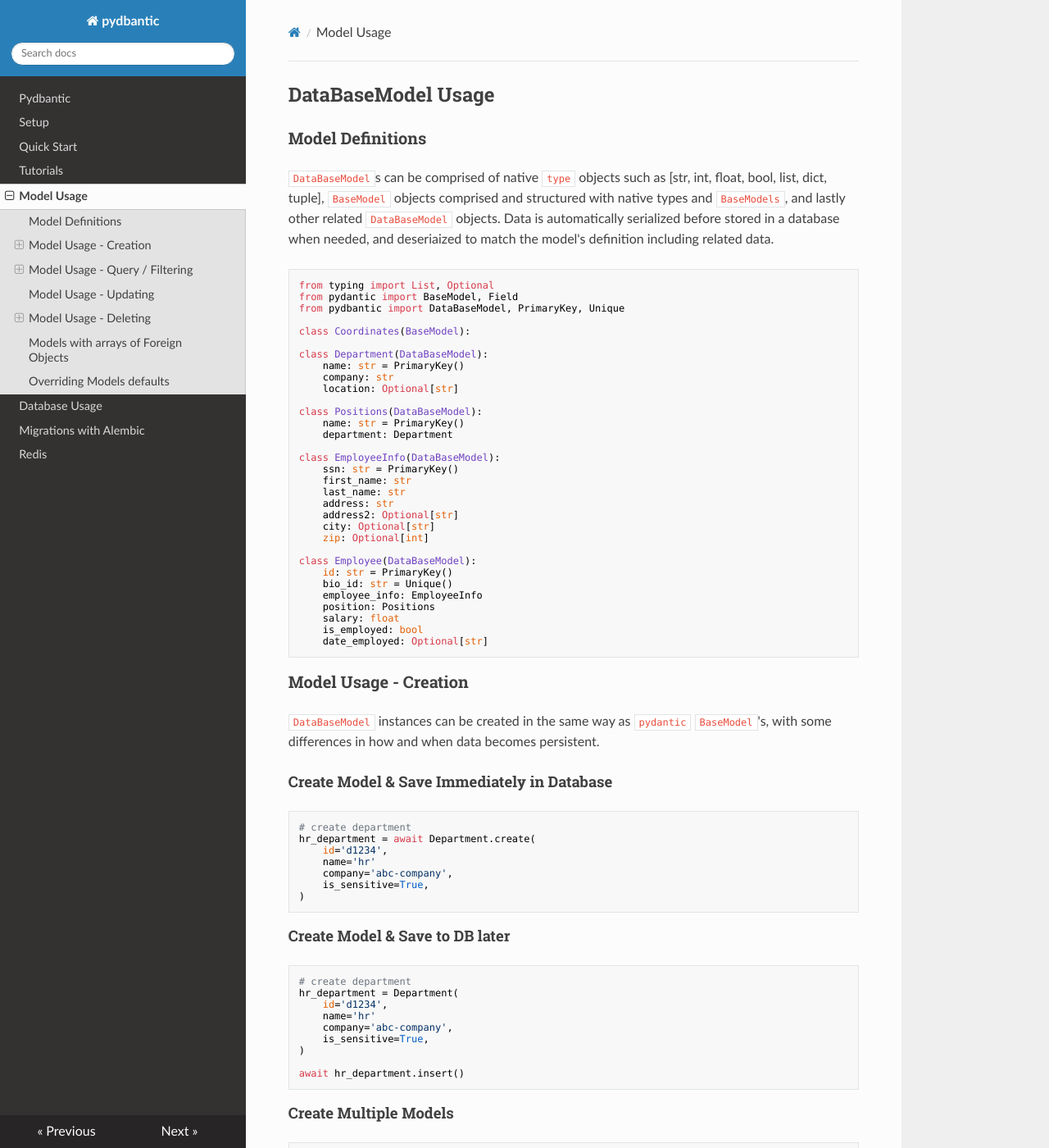
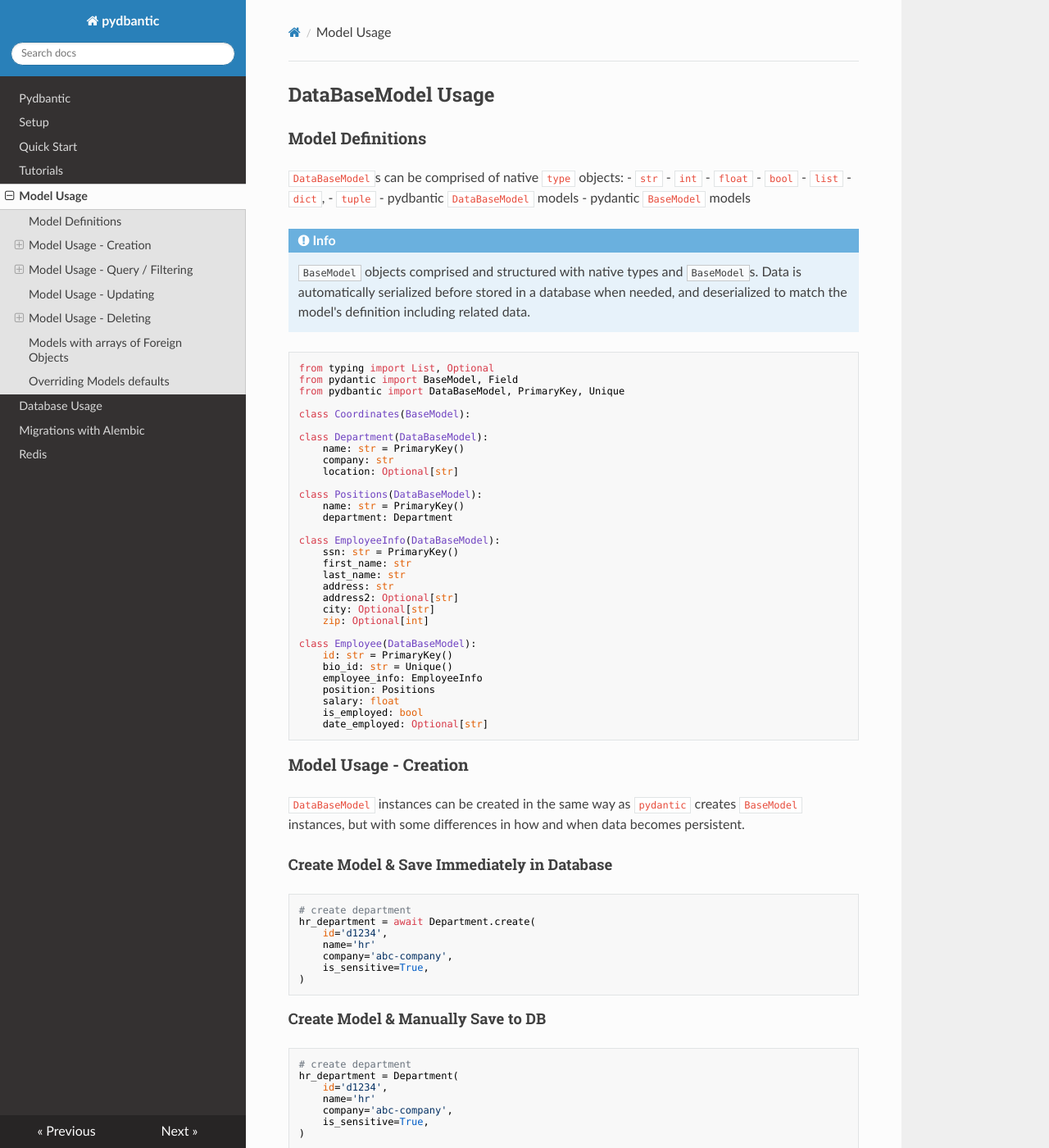
Before and after one commit to codemation/pydbantic, an MkDocs documentation site: the page built from docs/model-usage.md, in a window 1280 px wide and 1400 px high. Shown: the whole window at 82% size. Built offline with MkDocs 1.6.1, drawn with Linux system fonts in a browser that asks for light colours; nearby versions of some CDN libraries; some of the changed text lies outside the part shown.

Commit message:
updated formatting / docs / spelling

````diff
--- a/docs/model-usage.md
+++ b/docs/model-usage.md
@@ -1,7 +1,19 @@
 ## DataBaseModel Usage
 
 ### Model Definitions
-`DataBaseModel`s can be comprised of native `type` objects such as [str, int, float, bool, list, dict, tuple], `BaseModel` objects comprised and structured with native types and `BaseModels`, and lastly other related `DataBaseModel` objects. Data is automatically serialized before stored in a database when needed, and deseriaized to match the model's definition including related data.
+`DataBaseModel`s can be comprised of native `type` objects:
+- `str`
+- `int`
+- `float`
+- `bool`
+- `list`
+- `dict`,
+- `tuple`
+- pydbantic `DataBaseModel` models
+- pydantic `BaseModel` models
+!!! INFO
+    `BaseModel` objects comprised and structured with native types and `BaseModel`s. Data is automatically serialized before stored in a database when needed, and deserialized to match the model's definition including related data.
+
 
 ```python
 from typing import List, Optional
@@ -39,7 +51,7 @@ class Employee(DataBaseModel):
 ```
 
 ### Model Usage - Creation
-`DataBaseModel` instances can be created in the same way as `pydantic` `BaseModel`'s, with some differences in how and when data becomes persistent.
+`DataBaseModel` instances can be created in the same way as `pydantic` creates `BaseModel` instances, but with some differences in how and when data becomes persistent.
 
 #### Create Model & Save Immediately in Database
 
@@ -52,7 +64,7 @@ hr_department = await Department.create(
     is_sensitive=True,
 )
 ```
-#### Create Model & Save to DB later
+#### Create Model & Manually Save to DB
 
 ```python
 # create department
@@ -65,7 +77,7 @@ hr_department = Department(
 
 await hr_department.insert()
 ```
-#### Create Multiple Models
+#### Create Multiple Models & Then Manually Save All At Once
 ```python
 departments = [
     Department(
@@ -80,7 +92,7 @@ await Department.insert_many(departments)
 ```
 
 
-#### Create Model & Save / Update Later
+#### Create Model & Insert or Update if exists
 
 ```python
 # create department
@@ -297,7 +309,13 @@ class Journey(DataBaseModel):
 ```
 
 ### Overriding Models defaults
-`pydbantic` takes care of selecting a default sqlalchemy column type which corresponds to the annotated type. If desired, a desired sqlalchemy type can be provided along with any of the `PrimaryKey`, `Unique`, `ModelField`, `Default`. `DataBaseModels` which reference other `DataBaseModels` automatically create relationships based on each models `PrimaryKey`, but if desired, the exact reference column can be specified via `Relationship`. If only a foreign constraint, without a reference model population is needed, `ForeignKey` can also be used. `__tablename__` can be used to override the default database table name used by pydbantic, this is especially useful if integrating `pydbantic` into an environment with existing tables.
+`pydbantic` takes care of selecting a default sqlalchemy column type which corresponds to the annotated type.
+
+If desired, a desired sqlalchemy type can be provided along with any of the `PrimaryKey`, `Unique`, `ModelField`, `Default`. `DataBaseModels` which reference other `DataBaseModels` automatically create relationships based on each models `PrimaryKey`, but if desired, the exact reference column can be specified via `Relationship`.
+
+If only a foreign constraint, without a reference model population is needed, `ForeignKey` can also be used.
+
+`__tablename__` can be used to override the default database table name used by pydbantic, this is especially useful if integrating `pydbantic` into an environment with existing tables.
 
 ```python
 from uuid import uuid4
````
Also changed, not shown: other parts of docs/model-usage.md (+9 -9 lines).
